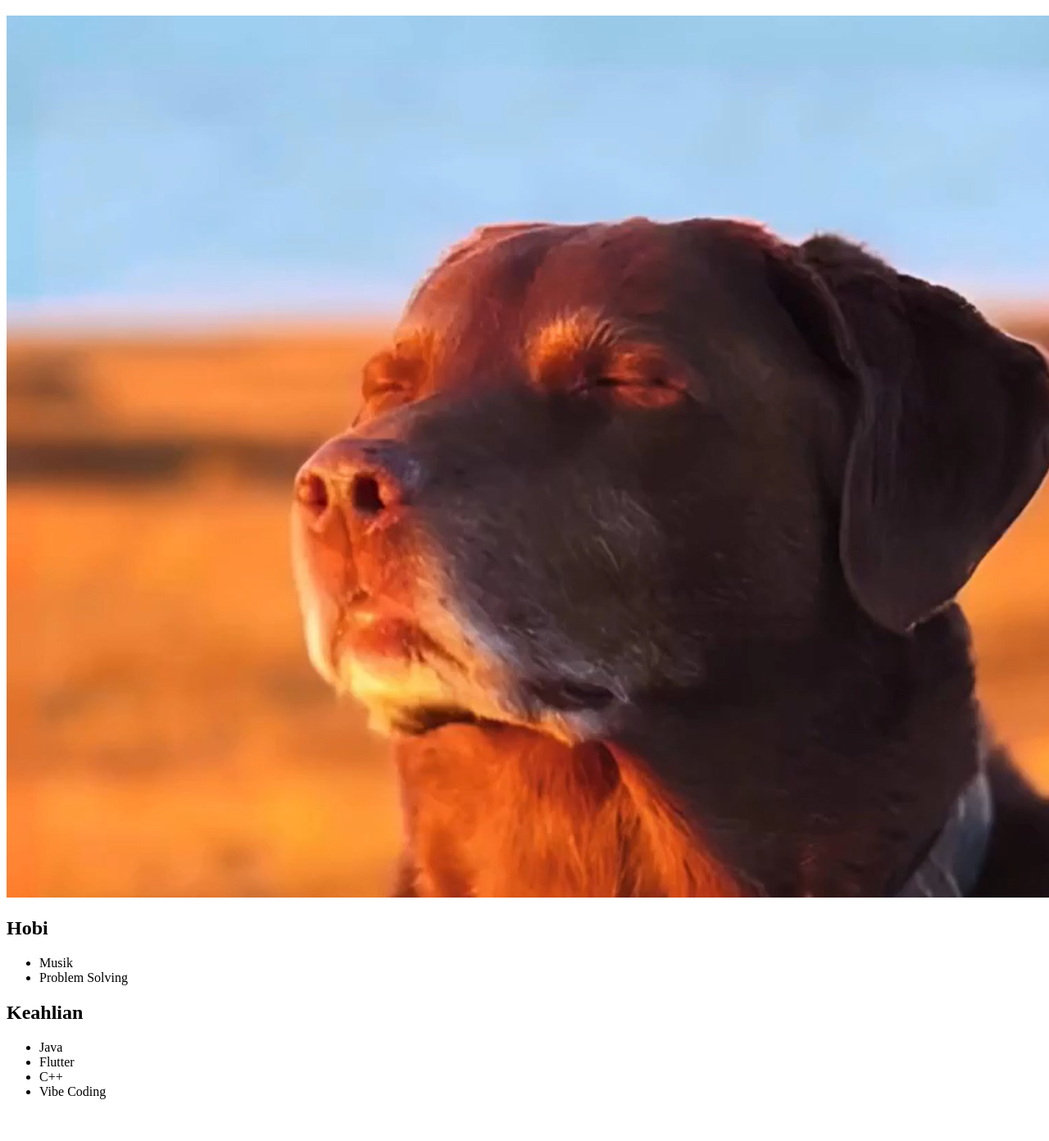
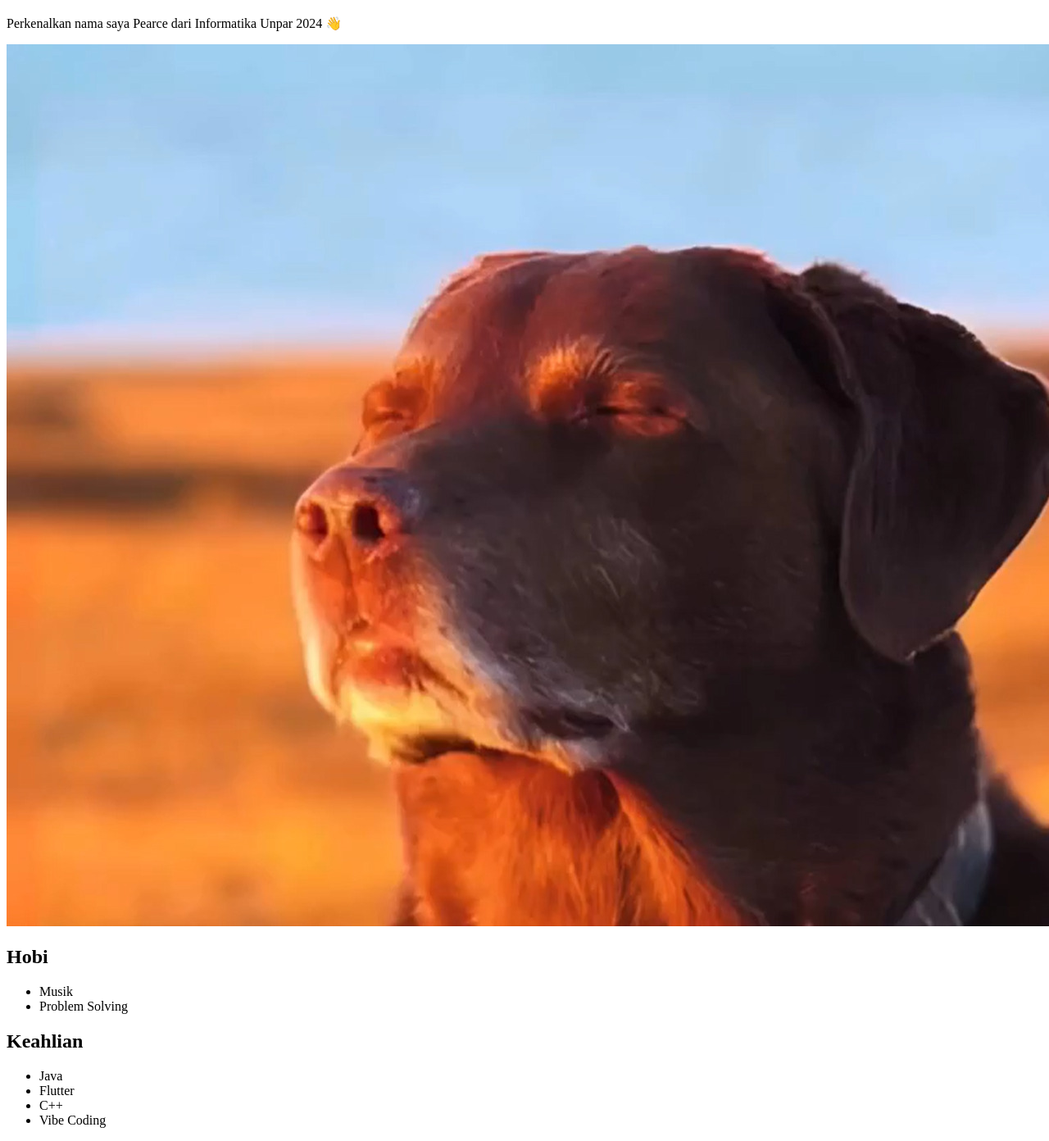
Before and after one commit to eugeniusstevenleif/Portofolio-Super-Team, a plain HTML site: page pearce.html in a window 1280 px wide. Shown: the part 61-1453 px from the top of the page at 82% size. Before the commit the page ends 1418 px from the top, so only its background shows below. Drawn offline with Linux system fonts and the light colour scheme.

Commit message:
Added Perkenalan

```diff
--- a/pearce.html
+++ b/pearce.html
@@ -4,16 +4,18 @@
 
 <head>
     <meta charset="UTF-8">
-    <title>Super Protofolio</title>
+    <title>Protofolio Pearce</title>
 </head>
 
 <body>
     <div>
         <h1>Pearce Nathaniel Nicholas</h1>
+        <p> Perkenalkan nama saya Pearce dari Informatika Unpar 2024 👋</p>
     </div>
     <div>
         <img src="./assets/Dog Meme.jpg">
     </div>
+    <div>
         <div>
             <h2>Hobi</h2>
             <ul>
@@ -24,6 +26,8 @@
                     Problem Solving
                 </li>
             </ul>
+        </div>
+        <div>
 
             <h2>Keahlian</h2>
             <ul>
@@ -41,6 +45,7 @@
                 </li>
             </ul>
         </div>
+    </div>
 
 </body>
 
```
Lines whose indentation alone changed are shown as unchanged.
